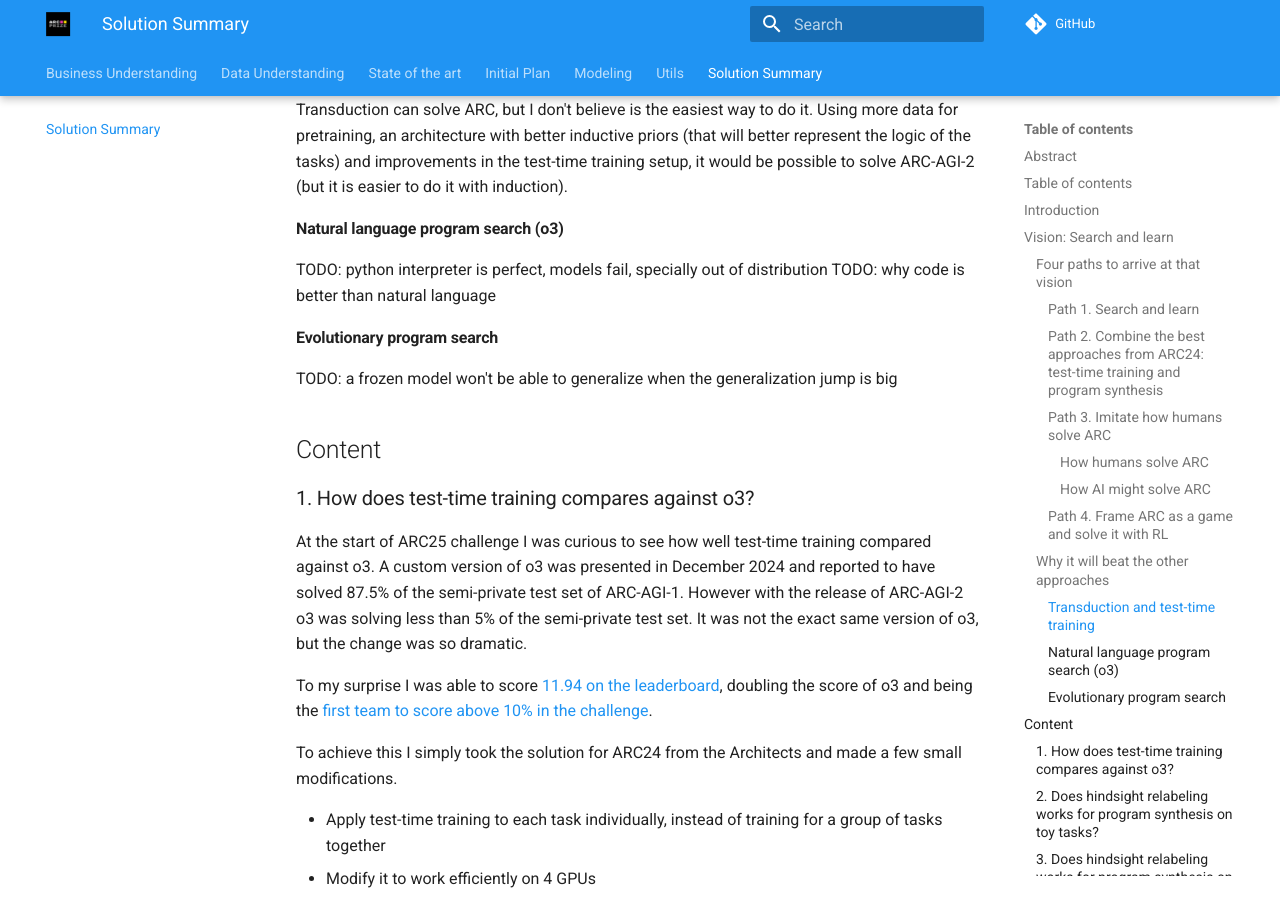
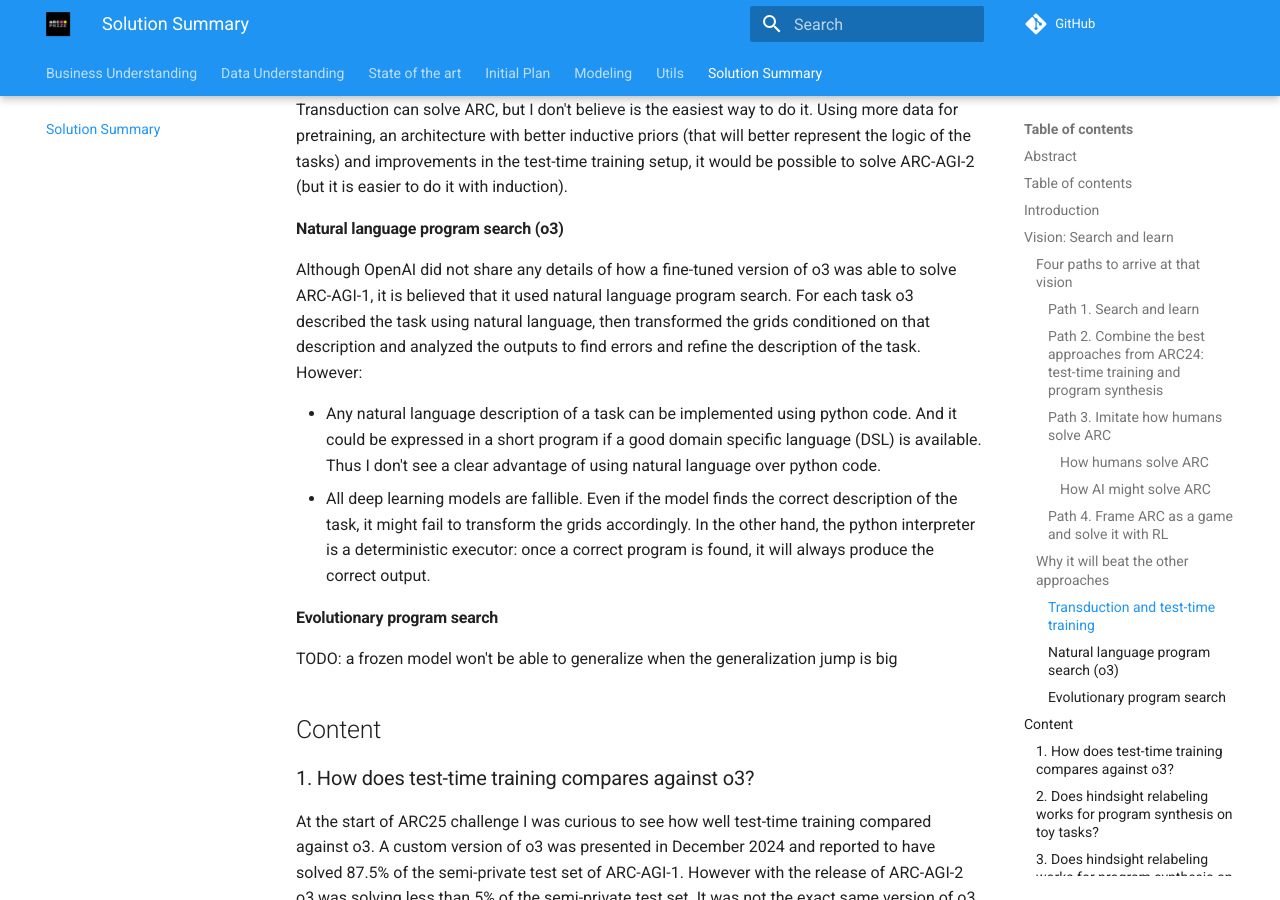
Before and after one commit to ironbar/arc25, an MkDocs documentation site: the page built from docs/05_Solution_Summary.md, in a window 1280 px wide and 900 px high, scrolled down 5839 px. Built offline with MkDocs 1.6.1 and Material for MkDocs 9.7.7, drawn with Linux system fonts in a browser that asks for light colours; comment, search, counter and statistics services are not loaded.

Commit message:
o3 vs induction

```diff
--- a/docs/05_Solution_Summary.md
+++ b/docs/05_Solution_Summary.md
@@ -158,8 +158,16 @@ Transduction can solve ARC, but I don't believe is the easiest way to do it. Usi
 
 #### Natural language program search (o3)
 
-TODO: python interpreter is perfect, models fail, specially out of distribution
-TODO: why code is better than natural language
+Although OpenAI did not share any details of how a fine-tuned version of o3 was able to solve ARC-AGI-1,
+it is believed that it used natural language program search. For each task o3 described the task using
+natural language, then transformed the grids conditioned on that description and analyzed the outputs
+to find errors and refine the description of the task. However:
+
+- Any natural language description of a task can be implemented using python code. And it could be expressed
+  in a short program if a good domain specific language (DSL) is available. Thus I don't see a clear
+  advantage of using natural language over python code.
+- All deep learning models are fallible. Even if the model finds the correct description of the task,
+  it might fail to transform the grids accordingly. In the other hand, the python interpreter is a deterministic executor: once a correct program is found, it will always produce the correct output.
 
 #### Evolutionary program search
 
```
